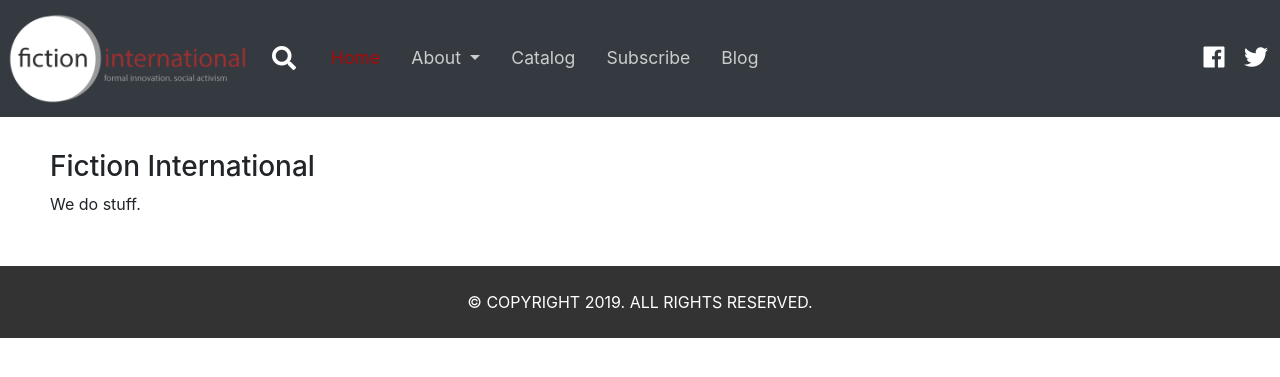
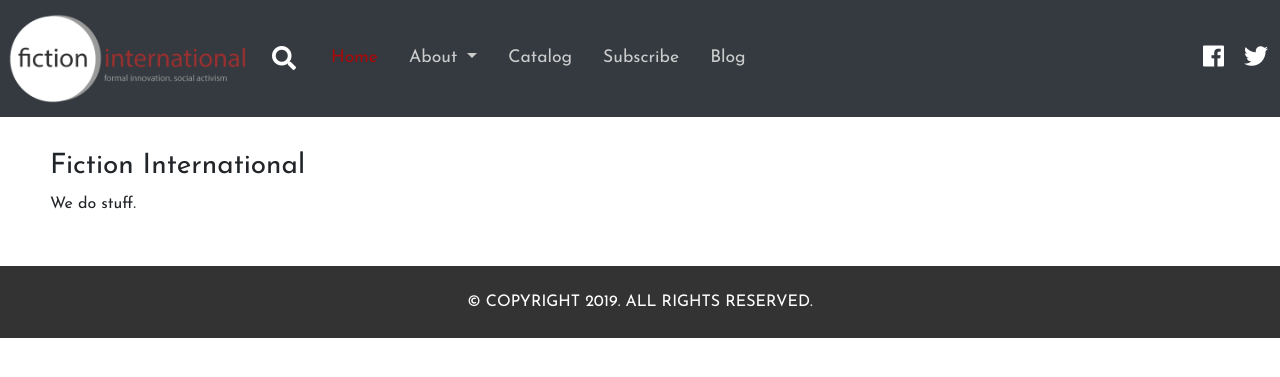
Before and after one commit to justingolden21/fiction-international, a Jekyll site: the page built from index.html, in a window 1280 px wide. Shown: the top 377 px of the page. Built offline with Jekyll 4.4.1, drawn with Linux system fonts in a browser that asks for light colours.

Commit message:
Added and commented several fonts

```diff
--- a/_includes/head.html
+++ b/_includes/head.html
@@ -21,6 +21,8 @@
 
 <link rel="shortcut icon" href="{{ site.baseurl }}/assets/images/fi-icon.png">
 
+<!-- Fonts -->
+<link href="https://fonts.googleapis.com/css?family=Abril+Fatface|Amatic+SC|Josefin+Sans|Lora&display=swap" rel="stylesheet">
 
 <!-- CDNs: jquery, fontawesome, bootstrap -->
 <script src="https://ajax.googleapis.com/ajax/libs/jquery/1.12.4/jquery.min.js"></script>
--- a/assets/css/common-styles.css
+++ b/assets/css/common-styles.css
@@ -2,7 +2,10 @@
 #A90808
 */
 * {
-	/*font-family: Times;*/
+	font-family: 'Lora', serif;
+	font-family: 'Josefin Sans', sans-serif;
+	/*font-family: 'Abril Fatface', cursive;*/
+	/*font-family: 'Amatic SC', cursive;*/
 }
 img, button, br {
 	-webkit-user-select: none; /* Safari */
```
